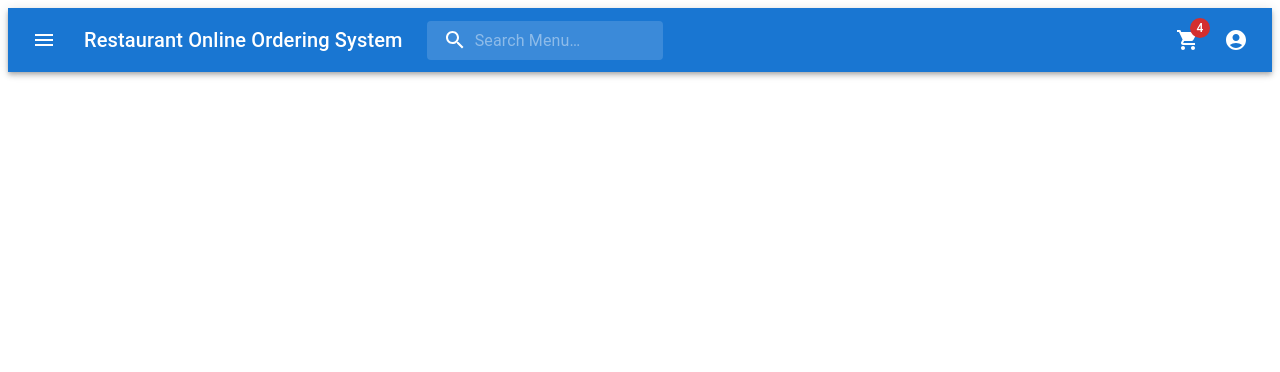
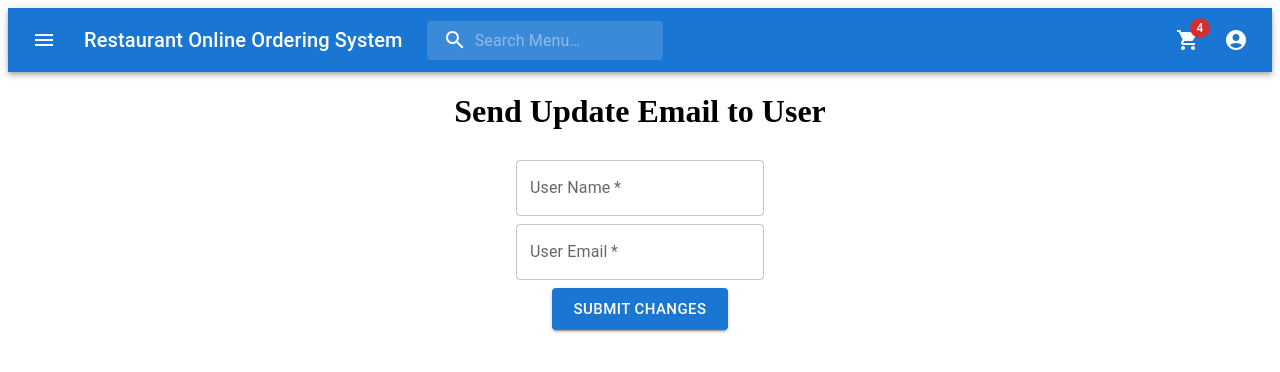
Before and after one commit to vuongchris/Restaurant-Online-Ordering-System, a React (Create React App) app: page /notifierUpdate in a window 1280 px wide. Shown: the top 372 px of the page. Built offline with nearby package versions, Linux system fonts and the light colour scheme; no server answers.

Commit message:
Routing fix for notification

```diff
--- a/src/Routes.jsx
+++ b/src/Routes.jsx
@@ -34,7 +34,8 @@ function Routes() {
           <Route path="/restaurantList" element={<InfoDisplayController view="display" />} />
           <Route path="/restaurantMenu" element={<RestaurantMenuController view="restaurantMenu" />} />
           <Route path="/restaurantListEdit" element={<InfoDisplayController view="update" />} />
-          <Route path="/notifier" element={<NotificationController />} />
+          <Route path="/notifier" element={<NotificationController view="order" />} />
+          <Route path="/notifierUpdate" element={<NotificationController view="update" />} />
           <Route path="/customerService" element={<CustomerServiceController />} />
           <Route path="/account" element={<AccountController />} />
           <Route path="/orderHistory" element={<OrderController view="orderHistory" />} />
--- a/src/controllers/notification/notificationController.jsx
+++ b/src/controllers/notification/notificationController.jsx
@@ -2,11 +2,14 @@
 /* eslint-disable no-console */
 import { React, useState } from 'react';
 import emailjs from '@emailjs/browser';
+import { useNavigate } from 'react-router';
 import NotificationView from '../../views/notification/notificationView';
+import NotificationUpdater from '../../views/notification/notificationUpdater';
 
-function NotificationController() {
+function NotificationController({ view }) {
   // const form = useRef();
   const [orderNum, setOrderNum] = useState(0);
+  const navigate = useNavigate();
 
   // generate a five digit number for the contact_number variable
   function randomNumberInRange(min, max) {
@@ -19,7 +22,7 @@ function NotificationController() {
     setOrderNum(randomNumberInRange(1, 100000));
   };
 
-  const sendEmail = (e) => {
+  const sendOrderEmail = (e) => {
     e.preventDefault();
 
     emailjs.sendForm('service_m9xlrha', 'contact_form', e.target, 'gxDx8TedOJG-NvjPo')
@@ -31,12 +34,36 @@ function NotificationController() {
     e.target.reset();
   };
 
-  return (
-    <NotificationView
-      sendEmail={sendEmail}
+  const sendAccountEmail = (e) => {
+    e.preventDefault();
+
+    emailjs.sendForm('service_m9xlrha', 'contact_form', e.target, 'gxDx8TedOJG-NvjPo')
+      .then((result) => {
+        console.log(result.text);
+      }, (error) => {
+        console.log(error.text);
+      });
+    e.target.reset();
+  };
+
+  const changeToUpdateView = () => {
+    navigate('/notifierUpdate');
+  };
+
+  const NotifierView = {
+    order: <NotificationView
+      sendOrderEmail={sendOrderEmail}
       orderNum={orderNum}
       randomizeOrderNum={randomizeOrderNum}
-    />
+      changeToUpdateView={changeToUpdateView}
+    />,
+    update: <NotificationUpdater
+      sendAccountEmail={sendAccountEmail}
+    />,
+  };
+
+  return (
+    NotifierView[view]
   );
 }
 
--- /dev/null
+++ b/src/views/notification/notificationUpdater.jsx
@@ -0,0 +1,54 @@
+/* eslint-disable react/prop-types */
+import React from 'react';
+import { Button, Grid, TextField } from '@mui/material';
+
+function NotificationUpdater({
+  sendAccountEmail,
+}) {
+  return (
+    <div>
+      <div className="container">
+        <form onSubmit={sendAccountEmail}>
+          <Grid
+            container
+            direction="column"
+            justifyContent="center"
+            alignItems="center"
+            spacing={1}
+          >
+            <Grid item>
+              <h1>Send Update Email to User</h1>
+            </Grid>
+            <Grid item>
+              <TextField
+                label="User Name"
+                name="name"
+                required
+              />
+            </Grid>
+            <Grid item>
+              <TextField
+                label="User Email"
+                name="email"
+                required
+              />
+            </Grid>
+            <Grid item>
+              <Button
+                type="submit"
+                variant="contained"
+                size="large"
+                value="Send Message"
+              >
+                Submit Changes
+
+              </Button>
+            </Grid>
+          </Grid>
+        </form>
+      </div>
+    </div>
+  );
+}
+
+export default NotificationUpdater;
--- a/src/views/notification/notificationView.jsx
+++ b/src/views/notification/notificationView.jsx
@@ -1,18 +1,20 @@
 /* eslint-disable react/prop-types */
 import React from 'react';
 import './Notification.css';
+import { Button, Grid } from '@mui/material';
 // import 'bootstrap/dist/css/bootstrap.min.css';
 // import notificationController from '../../controllers/notification/notificationController';
 
 function NotificationView({
-  sendEmail,
+  sendOrderEmail,
   orderNum,
   randomizeOrderNum,
+  changeToUpdateView,
 }) {
   return (
     <div>
       <div className="container">
-        <form onSubmit={sendEmail}>
+        <form onSubmit={sendOrderEmail}>
           <div className="row pt-5 mx-auto">
             <div className="col-8 form-group mx-auto">
               <input type="text" className="form-control" placeholder="Name" name="name" />
@@ -35,7 +37,25 @@ function NotificationView({
           </div>
         </form>
       </div>
+      <Grid
+        container
+        direction="column"
+        justifyContent="center"
+        alignItems="center"
+        spacing={1}
+      >
+        <Grid item>
+          <Button
+            variant="contained"
+            size="large"
+            onClick={() => { changeToUpdateView(); }}
+          >
+            Go to Notification Update
+          </Button>
+        </Grid>
+      </Grid>
     </div>
+
   );
 }
 
```
